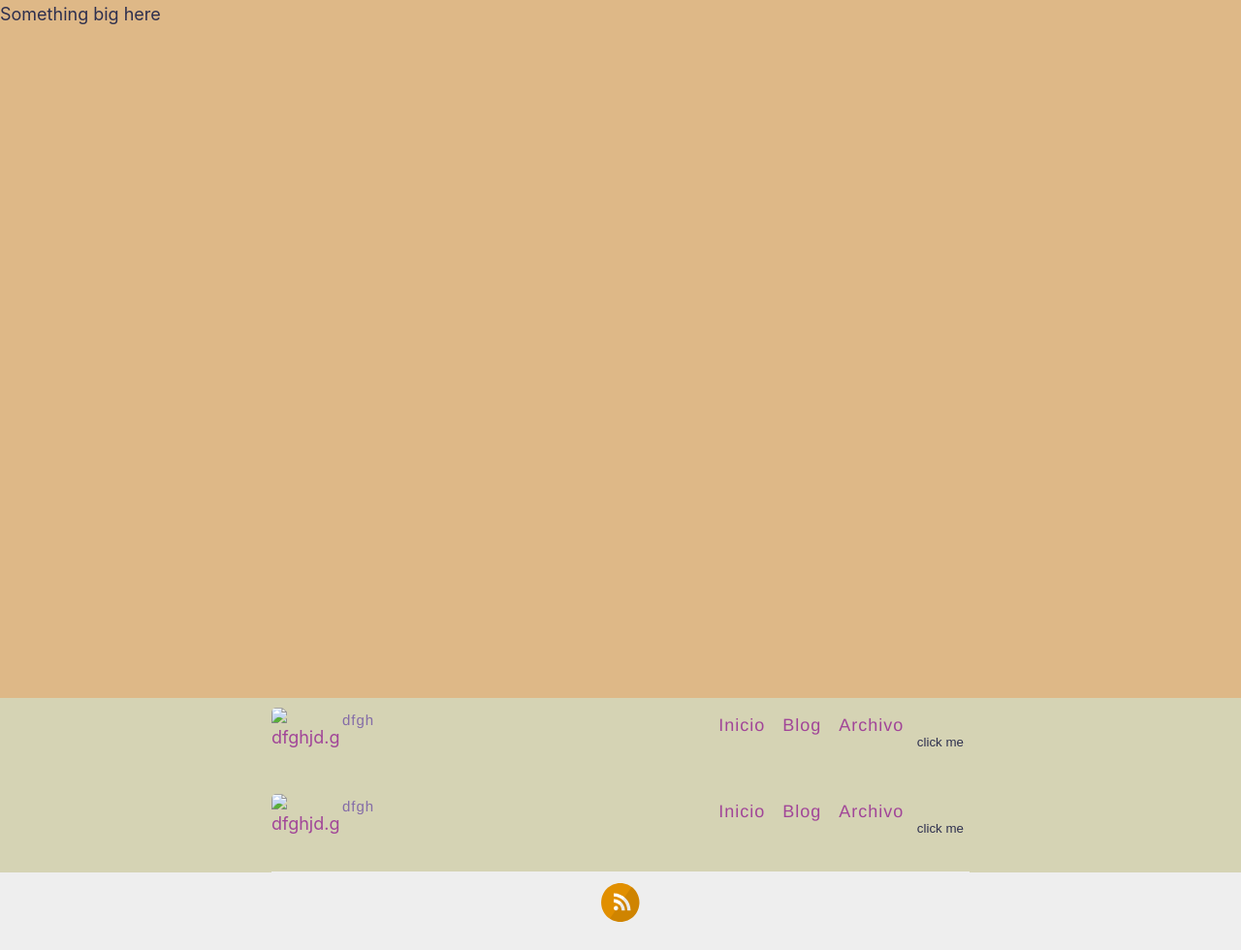
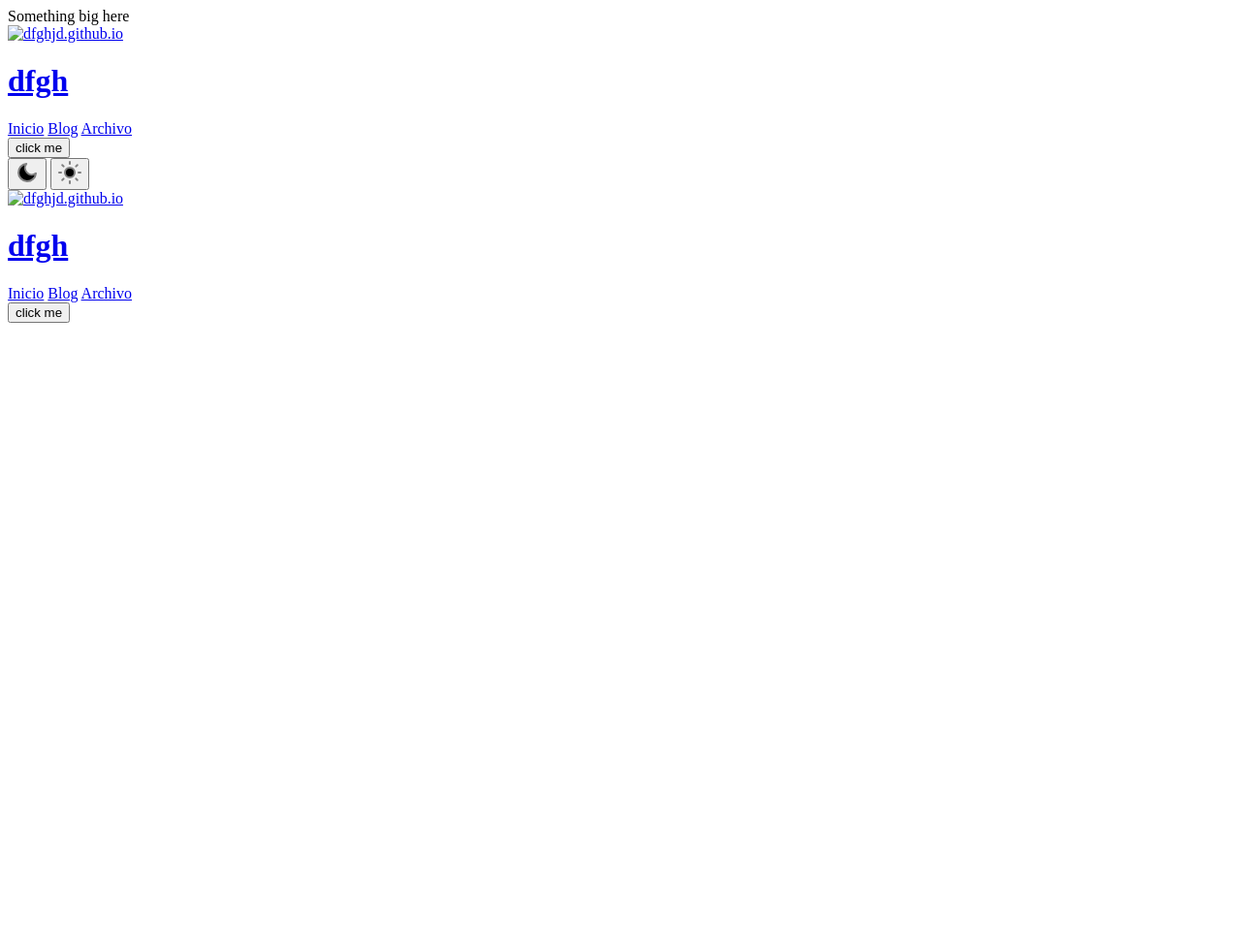
Before and after one commit to dfghjd/dfghjd.github.io, a Jekyll site: the page built from index.html, in a window 1280 px wide. Shown: the whole page at 97% size. Built offline with Jekyll 4.4.1, drawn with Linux system fonts in a browser that asks for light colours; after the commit the page ends 900 px from its top, so only the background shows below that.

Commit message:
bad head

```diff
--- a/_includes/head.html
+++ b/_includes/head.html
@@ -1,15 +1,3 @@
 <head>
-    <title>{% if page.title %}{{ page.title }} – {% endif %}{{ site.name }} – {{ site.description }}</title>
-    {% seo title=false %}
-    {% include meta.html %}
 
-    <link rel="stylesheet" type="text/css" href="{{ site.baseurl }}/assets/style.css" />
-    <link rel="alternate" type="application/rss+xml" title="{{ site.name }} - {{ site.description }}" href="{{ site.baseurl }}/feed.xml" />
-    <link rel="canonical" href="{{ site.url }}{{ page.url }}" />
-
-    <meta name="theme-color" content="#000000">
-    <link rel="icon" type="image/png" sizes="32x32" href="{{ site.baseurl }}/images/favicon-32x32.png">
-
-    {% include mode_h_script.html %}
-    {% include analytics_head.html %}
 </head>
```
